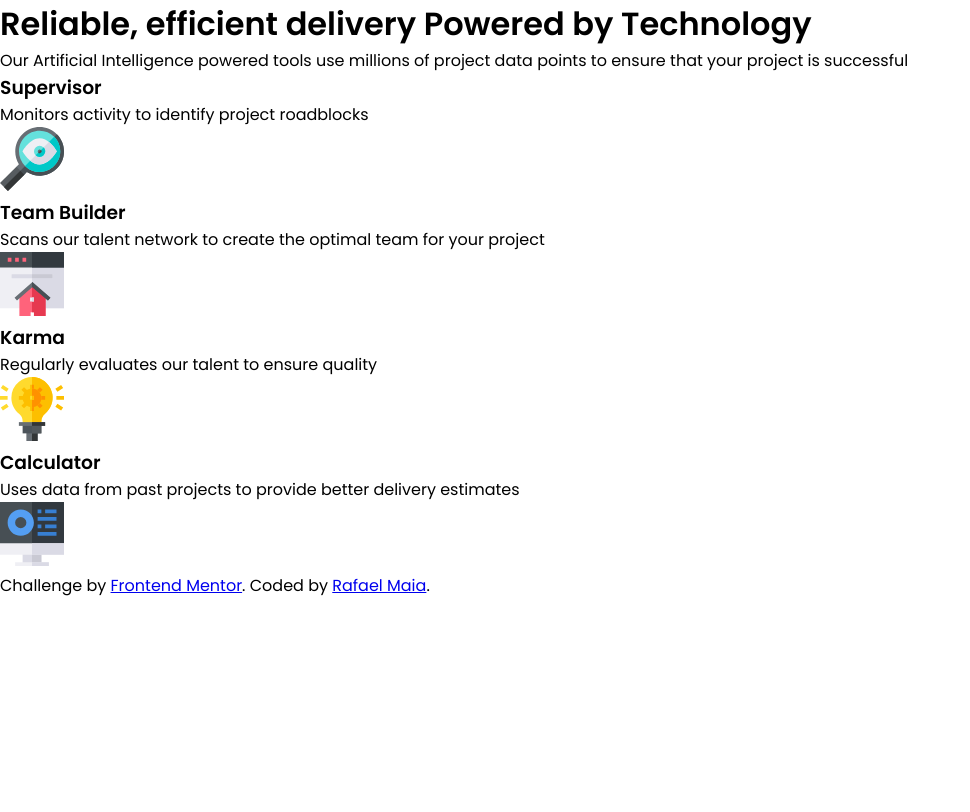
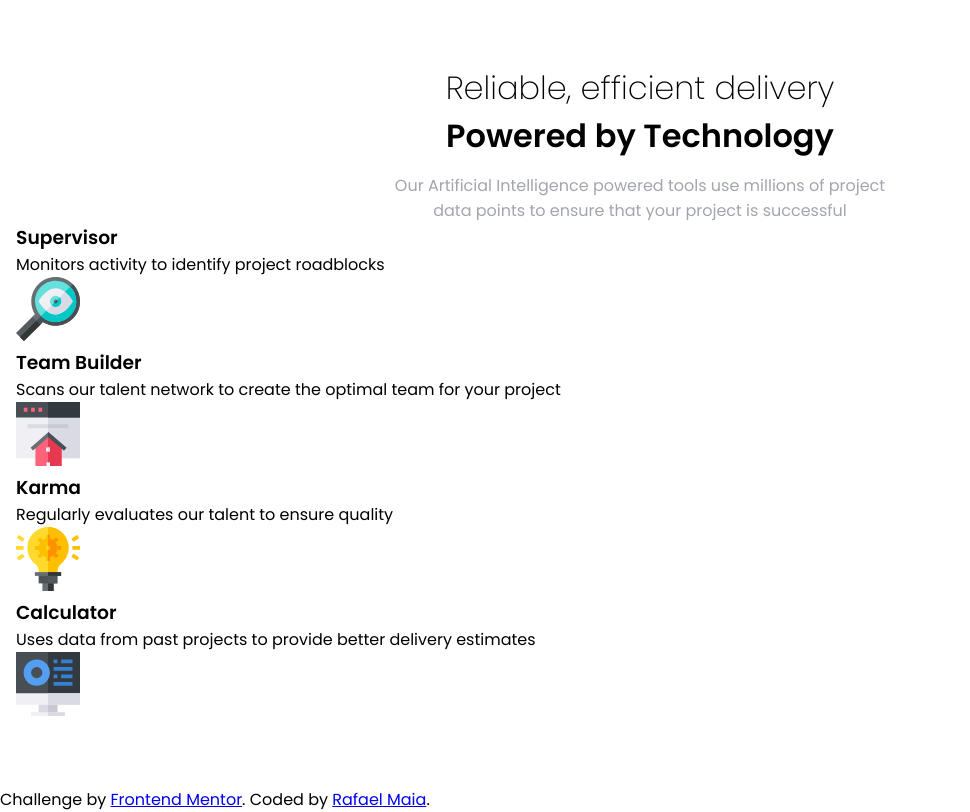
Before and after one commit to rafaeldevvv/Four-Card-Feature, a plain HTML site: page index.html in a window 1280 px wide. Shown: the whole page, without its empty margins (0-970 px from the left). Drawn offline with Linux system fonts and the light colour scheme.

Commit message:
Top part

```diff
--- a/css/style.scss
+++ b/css/style.scss
@@ -8,4 +8,44 @@
 
 body {
    font-family: "Poppins", Arial, sans-serif;
+   min-height: 100vh;
 }
+
+#wrapper {
+   max-width: 1400px;
+   margin: 0 auto;
+   padding: 4em 1em;
+}
+
+.light-text {
+   color: hsl(229, 6%, 66%);
+}
+
+#top {
+   text-align: center;
+
+   h1 {
+      font-size: 1.6em;
+
+      span:first-child {
+         font-weight: 200;
+      }
+
+      span {
+         display: block;
+      }
+   }
+
+   p {
+      max-width: 500px;
+      margin: .8em auto 0;
+   }
+}
+
+@media (min-width: 576px) {
+   #top {
+      h1 {
+         font-size: 2em;
+      }
+   }
+}
--- a/index.html
+++ b/index.html
@@ -21,7 +21,7 @@
           <span> Reliable, efficient delivery </span>
           <span> Powered by Technology </span>
         </h1>
-        <p>
+        <p class="light-text mt-md">
           Our Artificial Intelligence powered tools use millions of project data
           points to ensure that your project is successful
         </p>
```
Also changed, not shown: css/style.css, 1 other file.
